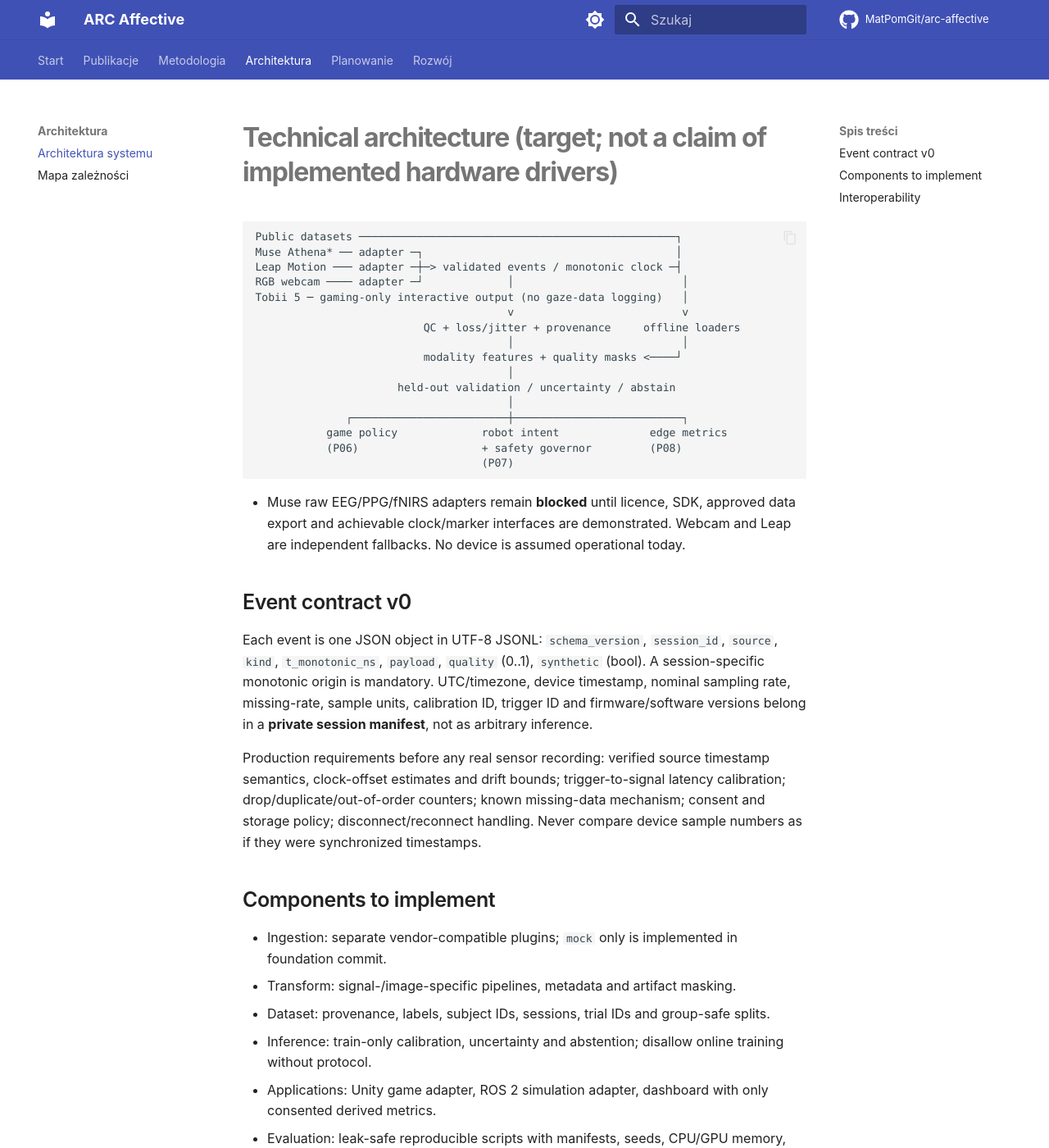
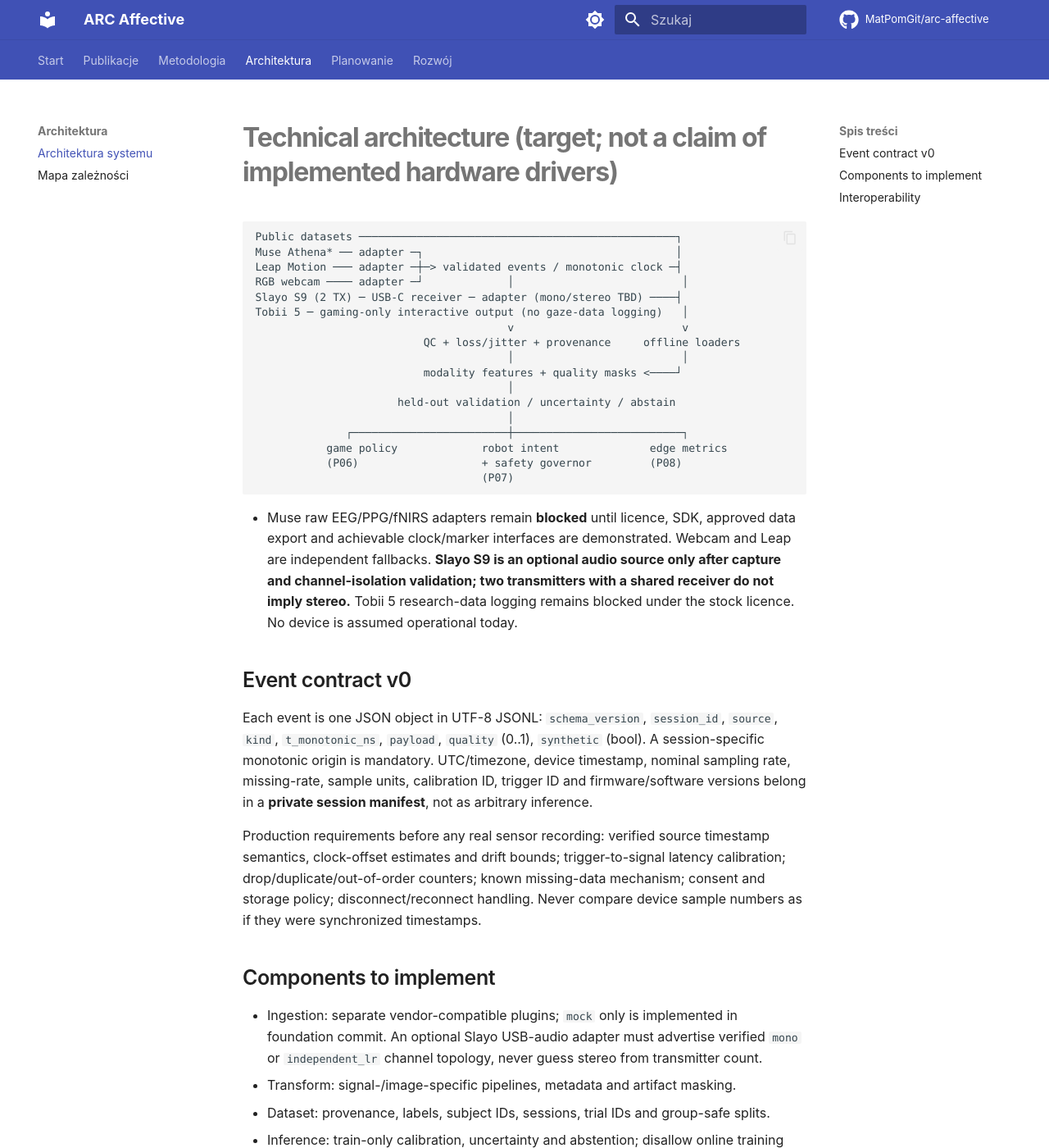
Before and after one commit to MatPomGit/arc-affective, an MkDocs documentation site: the page built from docs/architecture.md, in a window 1280 px wide and 1400 px high. Shown: the whole window at 82% size. Built offline with MkDocs 1.6.1 and Material for MkDocs 9.7.7, drawn with Linux system fonts in a browser that asks for light colours; comment, search, counter and statistics services are not loaded; some of the changed text lies outside the part shown.

````diff
--- a/docs/architecture.md
+++ b/docs/architecture.md
@@ -5,6 +5,7 @@
 Muse Athena* ── adapter ─┐                                       │
 Leap Motion ─── adapter ─┼─> validated events / monotonic clock ─┤
 RGB webcam ──── adapter ─┘             │                          │
+Slayo S9 (2 TX) ─ USB-C receiver ─ adapter (mono/stereo TBD) ────┤
 Tobii 5 ─ gaming-only interactive output (no gaze-data logging)   │
                                        v                          v
                           QC + loss/jitter + provenance     offline loaders
@@ -19,7 +20,7 @@
                                    (P07)
 ```
 
-* Muse raw EEG/PPG/fNIRS adapters remain **blocked** until licence, SDK, approved data export and achievable clock/marker interfaces are demonstrated. Webcam and Leap are independent fallbacks. No device is assumed operational today.
+* Muse raw EEG/PPG/fNIRS adapters remain **blocked** until licence, SDK, approved data export and achievable clock/marker interfaces are demonstrated. Webcam and Leap are independent fallbacks. **Slayo S9 is an optional audio source only after capture and channel-isolation validation; two transmitters with a shared receiver do not imply stereo.** Tobii 5 research-data logging remains blocked under the stock licence. No device is assumed operational today.
 
 ## Event contract v0
 
@@ -29,7 +30,7 @@
 
 ## Components to implement
 
-- Ingestion: separate vendor-compatible plugins; `mock` only is implemented in foundation commit.
+- Ingestion: separate vendor-compatible plugins; `mock` only is implemented in foundation commit. An optional Slayo USB-audio adapter must advertise verified `mono` or `independent_lr` channel topology, never guess stereo from transmitter count.
 - Transform: signal-/image-specific pipelines, metadata and artifact masking.
 - Dataset: provenance, labels, subject IDs, sessions, trial IDs and group-safe splits.
 - Inference: train-only calibration, uncertainty and abstention; disallow online training without protocol.
@@ -38,6 +39,6 @@
 
 ## Interoperability
 
-Prefer Python analysis (NumPy, SciPy, MNE as *optional user-installed dependencies*), MNE-BIDS where appropriate for EEG, OpenCV/MediaPipe for webcam-derived landmarks when locally permissible, Ultraleap LeapC-compatible bindings for hand tracking, Unity 6 and ROS 2/Gazebo for applications. Do not assume an SDK is compatible with a particular hardware revision before a local probe. Store research events locally; no new server-side API, queue or orchestrator is necessary for this repository.
+Prefer Python analysis (NumPy, SciPy, MNE as *optional user-installed dependencies*), MNE-BIDS where appropriate for EEG, OpenCV/MediaPipe for webcam-derived landmarks when locally permissible, Ultraleap LeapC-compatible bindings for hand tracking, Unity 6 and ROS 2/Gazebo for applications. Do not assume an SDK is compatible with a particular hardware revision before a local probe. Audio can use a local host PCM backend only after sample-rate, channel-map, latency, DSP and consent checks. A mixed mono stream must be treated as mono even if two microphones transmitted into it. Store research events locally; no new server-side API, queue or orchestrator is necessary for this repository.
 
 Related projects: [arc-mobile-eyetracking](https://github.com/MatPomGit/arc-mobile-eyetracking), [arc-hri-safety](https://github.com/MatPomGit/arc-hri-safety), [research-autopilot](https://github.com/MatPomGit/research-autopilot). Integrations are proposed, not established.
````
